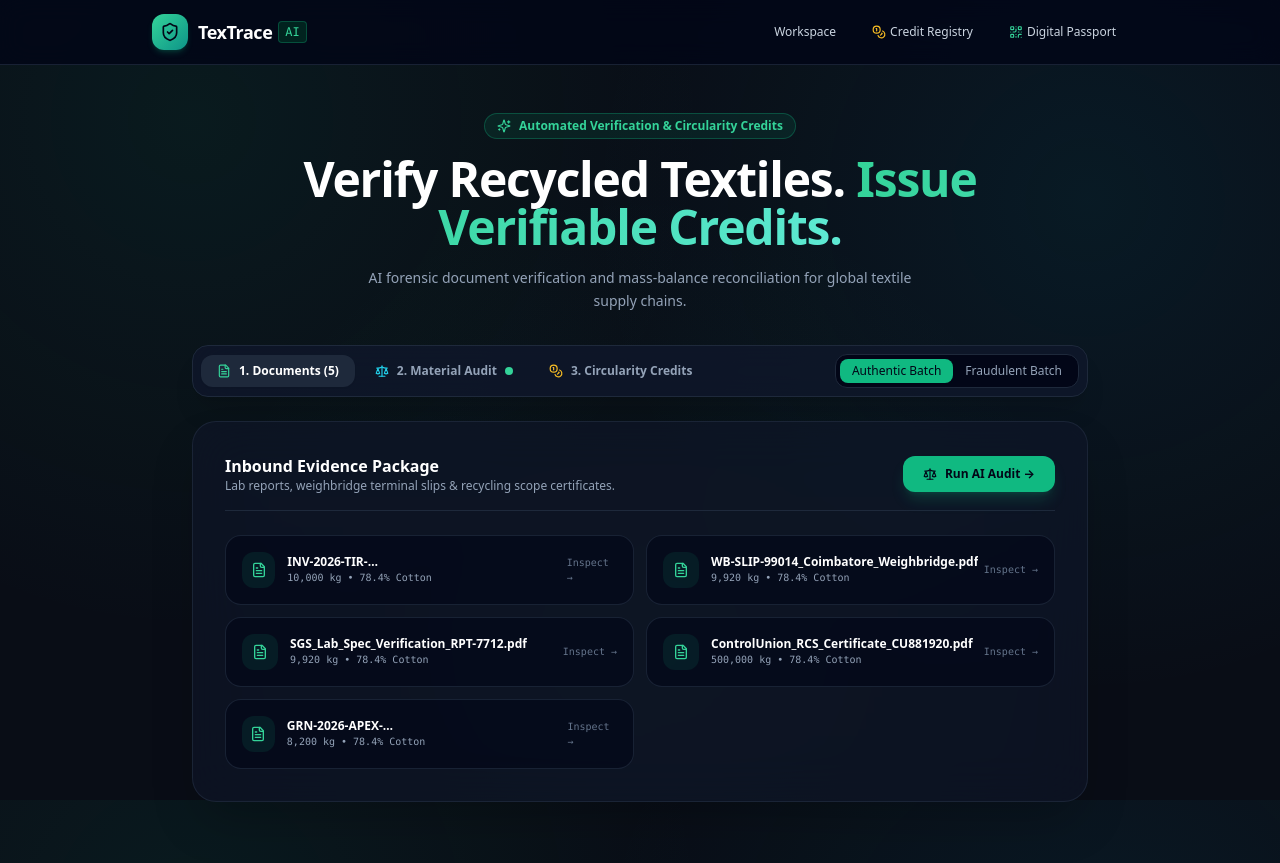
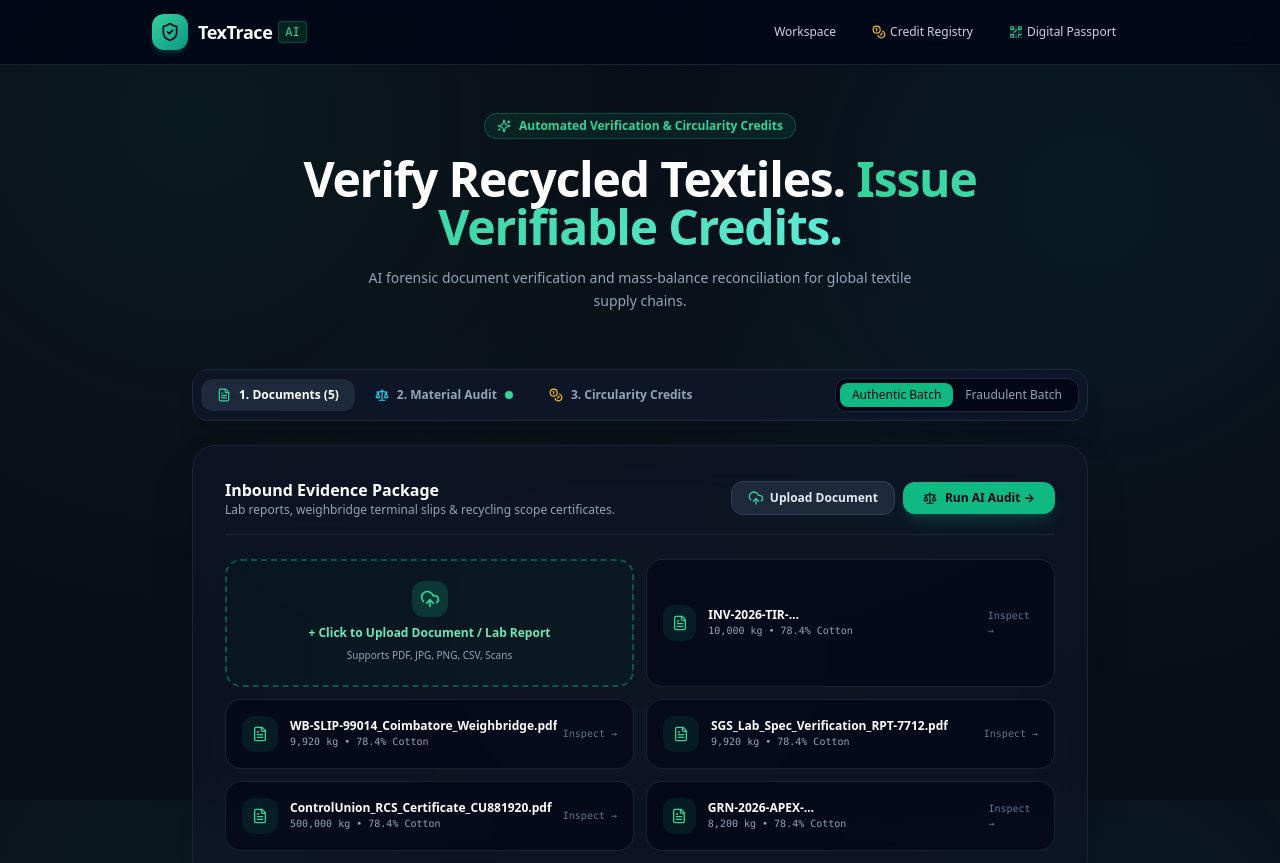
Before and after one commit to AditShah111/textrace-ai, a Next.js app: page / in a window 1280 px wide. Shown: the top 863 px of the page. Built offline with nearby package versions, Linux system fonts and the light colour scheme.

Commit message:
Add prominent document upload options: drag-drop card, file picker, and modal uploader

```diff
--- a/src/components/CleanMinimalApp.tsx
+++ b/src/components/CleanMinimalApp.tsx
@@ -1,6 +1,6 @@
 "use client";
 
-import React, { useState } from "react";
+import React, { useState, useRef } from "react";
 import confetti from "canvas-confetti";
 import {
   FileText,
@@ -21,13 +21,14 @@ import {
   Printer,
   Sparkles,
   Layers,
-  ChevronRight
+  ChevronRight,
+  Plus
 } from "lucide-react";
-import { QRCodeSVG } from "qrcode.react";
 import { CLEAN_DOCUMENTS, FRAUD_DOCUMENTS } from "@/lib/sample-data";
 import { ExtractedDocumentData } from "@/types";
 import { performMaterialAudit, AuditReconciliationResult } from "@/lib/audit-engine";
 import DocumentExtractionViewer from "@/components/audit/DocumentExtractionViewer";
+import DocumentUploaderModal from "@/components/audit/DocumentUploaderModal";
 import CertificateOfRetirementModal from "@/components/credits/CertificateOfRetirementModal";
 import { RetirementRecord, RecyclingCredit } from "@/types/credits";
 
@@ -40,6 +41,8 @@ export default function CleanMinimalApp() {
   );
   const [isAuditing, setIsAuditing] = useState(false);
   const [inspectingDoc, setInspectingDoc] = useState<ExtractedDocumentData | null>(null);
+  const [isUploadOpen, setIsUploadOpen] = useState(false);
+  const fileInputRef = useRef<HTMLInputElement | null>(null);
 
   // Credit State
   const [creditStatus, setCreditStatus] = useState<"ACTIVE" | "RETIRED">("ACTIVE");
@@ -71,6 +74,53 @@ export default function CleanMinimalApp() {
     }, 500);
   };
 
+  const handleDocumentAdded = (newDoc: ExtractedDocumentData) => {
+    const updated = [newDoc, ...documents];
+    setDocuments(updated);
+    const res = performMaterialAudit(updated, "BATCH-2026-LIVE-USER", "TX-000299");
+    setAuditResult(res);
+    confetti({ particleCount: 50, spread: 50, origin: { y: 0.5 }, colors: ["#10b981", "#06b6d4"] });
+  };
+
+  // Direct native file picker handler
+  const handleNativeFileUpload = (e: React.ChangeEvent<HTMLInputElement>) => {
+    const file = e.target.files?.[0];
+    if (!file) return;
+
+    const newDoc: ExtractedDocumentData = {
+      id: "doc-custom-" + Date.now(),
+      fileName: file.name,
+      fileSize: `${(file.size / 1024).toFixed(1)} KB`,
+      uploadTimestamp: new Date().toISOString(),
+      documentType: file.name.toLowerCase().includes("lab")
+        ? "lab_report"
+        : file.name.toLowerCase().includes("slip") || file.name.toLowerCase().includes("weigh")
+        ? "weighbridge_slip"
+        : "waste_invoice",
+      issuer: "User Uploaded Facility",
+      targetParty: "EcoSpin Reclaimers Pvt Ltd",
+      referenceNumber: "REF-" + Math.floor(1000 + Math.random() * 9000),
+      materialName: "Pre-Consumer Textile Cutting Scrap",
+      quantityKg: 10000,
+      composition: {
+        cottonPercentage: 80.0,
+        polyesterPercentage: 20.0,
+        fiberDescription: "Analyzed Cotton/Poly Reclaimable Clip",
+      },
+      gsm: 190,
+      source: "post-industrial",
+      dispatchDate: new Date().toISOString().split("T")[0],
+      confidence: 0.98,
+      extractedFields: {
+        totalWeight: { value: "10,000 kg", confidence: 0.99, label: "Net Quantity" },
+        cottonRatio: { value: "80.0% Cotton", confidence: 0.98, label: "Blend Ratio" },
+      },
+      rawTextSnippet: `[AI PARSED ATTACHMENT: ${file.name}]\nDocument Type: Verified Textile Test Evidence\nNet Mass: 10,000.00 KG\nFiber Composition: 80% Cotton / 20% Polyester\nStatus: Successfully Extracted`,
+    };
+
+    handleDocumentAdded(newDoc);
+  };
+
   const handleRetire = () => {
     setIsRetiring(true);
     setTimeout(() => {
@@ -99,6 +149,15 @@ export default function CleanMinimalApp() {
 
   return (
     <div className="max-w-4xl mx-auto space-y-6">
+      {/* Hidden Native File Input */}
+      <input
+        type="file"
+        ref={fileInputRef}
+        onChange={handleNativeFileUpload}
+        accept=".pdf,.png,.jpg,.jpeg,.csv,.json"
+        className="hidden"
+      />
+
       {/* Clean Segmented Bar */}
       <div className="bg-slate-900/90 border border-slate-800 p-2 rounded-2xl flex flex-col sm:flex-row items-center justify-between gap-3 shadow-xl backdrop-blur-xl">
         {/* Navigation Tabs */}
@@ -180,22 +239,48 @@ export default function CleanMinimalApp() {
         {/* ========================================================================= */}
         {activeTab === "docs" && (
           <div className="space-y-6 animate-in fade-in duration-150">
-            <div className="flex items-center justify-between border-b border-slate-800 pb-4">
+            <div className="flex flex-col sm:flex-row sm:items-center justify-between gap-3 border-b border-slate-800 pb-4">
               <div>
                 <h3 className="text-base font-bold text-white">Inbound Evidence Package</h3>
                 <p className="text-xs text-slate-400">Lab reports, weighbridge terminal slips &amp; recycling scope certificates.</p>
               </div>
+
+              <div className="flex items-center gap-2">
+                <button
+                  onClick={() => setIsUploadOpen(true)}
+                  className="px-4 py-2 rounded-xl bg-slate-800 hover:bg-slate-700 text-slate-200 font-semibold text-xs flex items-center gap-1.5 border border-slate-700 transition-all hover:scale-105"
+                >
+                  <UploadCloud className="w-4 h-4 text-emerald-400" />
+                  <span>Upload Document</span>
+                </button>
+
                 <button
                   onClick={handleRunAudit}
                   disabled={isAuditing}
-                className="px-5 py-2.5 rounded-xl bg-emerald-500 hover:bg-emerald-400 text-slate-950 font-bold text-xs flex items-center gap-2 shadow-lg shadow-emerald-500/20 transition-all hover:scale-105"
+                  className="px-5 py-2 rounded-xl bg-emerald-500 hover:bg-emerald-400 text-slate-950 font-bold text-xs flex items-center gap-2 shadow-lg shadow-emerald-500/20 transition-all hover:scale-105"
                 >
                   {isAuditing ? <RefreshCw className="w-3.5 h-3.5 animate-spin" /> : <Scale className="w-3.5 h-3.5" />}
                   <span>Run AI Audit &rarr;</span>
                 </button>
               </div>
+            </div>
 
+            {/* Document Cards Grid + Big Upload Dropzone Card */}
             <div className="grid grid-cols-1 sm:grid-cols-2 gap-3">
+              {/* Primary Upload Dropzone Card */}
+              <div
+                onClick={() => fileInputRef.current?.click()}
+                className="p-5 rounded-2xl bg-emerald-950/20 border-2 border-dashed border-emerald-500/40 hover:border-emerald-400 hover:bg-emerald-950/30 cursor-pointer transition-all flex flex-col items-center justify-center text-center gap-2 group min-h-[96px]"
+              >
+                <div className="w-9 h-9 rounded-xl bg-emerald-500/20 flex items-center justify-center text-emerald-400 group-hover:scale-110 transition-transform">
+                  <UploadCloud className="w-5 h-5" />
+                </div>
+                <div>
+                  <span className="text-xs font-bold text-emerald-300 block">+ Click to Upload Document / Lab Report</span>
+                  <span className="text-[10px] text-slate-400">Supports PDF, JPG, PNG, CSV, Scans</span>
+                </div>
+              </div>
+
               {documents.map((doc) => (
                 <div
                   key={doc.id}
@@ -252,7 +337,7 @@ export default function CleanMinimalApp() {
               </div>
               <div className="p-3.5 rounded-2xl bg-slate-950 border border-slate-800 space-y-1">
                 <span className="text-[10px] font-mono text-slate-400 uppercase">3. Spinning Loss</span>
-                <div className="text-lg font-bold text-slate-400">-{auditResult.ledger.processingLossKg.toLocaleString()} kg</div>
+                <div className="text-lg font-bold text-slate-300">-{auditResult.ledger.processingLossKg.toLocaleString()} kg</div>
               </div>
               <div className={`p-3.5 rounded-2xl border space-y-1 ${
                 isVerified ? "bg-emerald-950/30 border-emerald-500/30 text-emerald-400" : "bg-red-950/30 border-red-500/30 text-red-400"
@@ -280,7 +365,7 @@ export default function CleanMinimalApp() {
                 <span className="text-xs font-mono text-emerald-400">Recovery Rate: {auditResult.ledger.recoveryRatePercent}%</span>
                 <button
                   onClick={() => setActiveTab("credits")}
-                  className="px-5 py-2.5 rounded-xl bg-amber-500 hover:bg-amber-400 text-slate-950 font-bold text-xs flex items-center gap-2 shadow-lg shadow-amber-500/20"
+                  className="px-5 py-2.5 rounded-xl bg-amber-500 hover:bg-amber-400 text-slate-950 font-bold text-xs flex items-center gap-2 shadow-lg shadow-amber-500/20 transition-all hover:scale-105"
                 >
                   <Coins className="w-3.5 h-3.5" />
                   <span>Issue 8,200 Circularity Credits &rarr;</span>
@@ -354,6 +439,13 @@ export default function CleanMinimalApp() {
         onClose={() => setInspectingDoc(null)}
       />
 
+      {/* Document Uploader Modal */}
+      <DocumentUploaderModal
+        isOpen={isUploadOpen}
+        onClose={() => setIsUploadOpen(false)}
+        onDocumentAdded={handleDocumentAdded}
+      />
+
       {/* Certificate Modal */}
       <CertificateOfRetirementModal
         record={retiredRecord}
```
Lines whose indentation alone changed are shown as unchanged.
